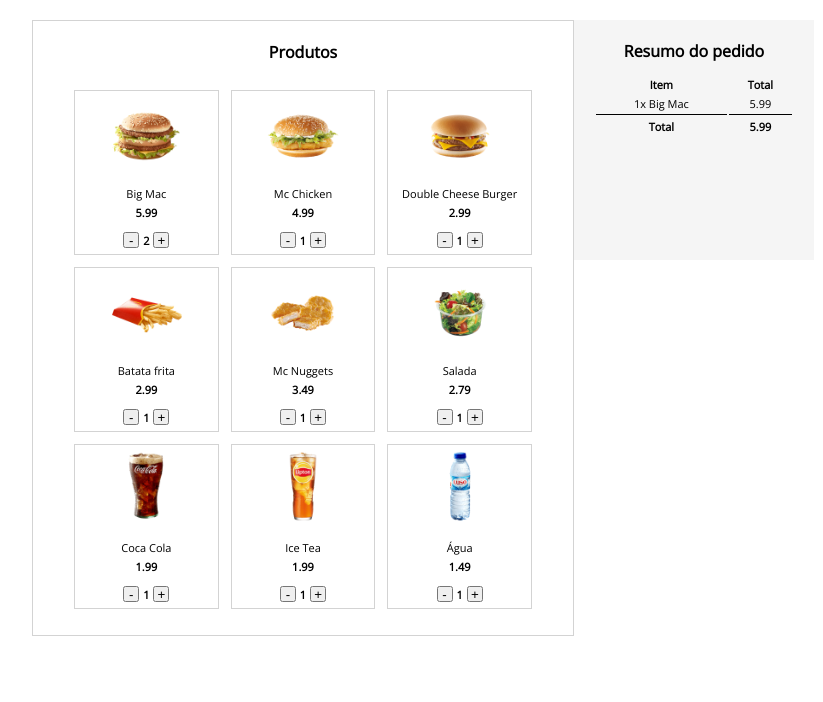
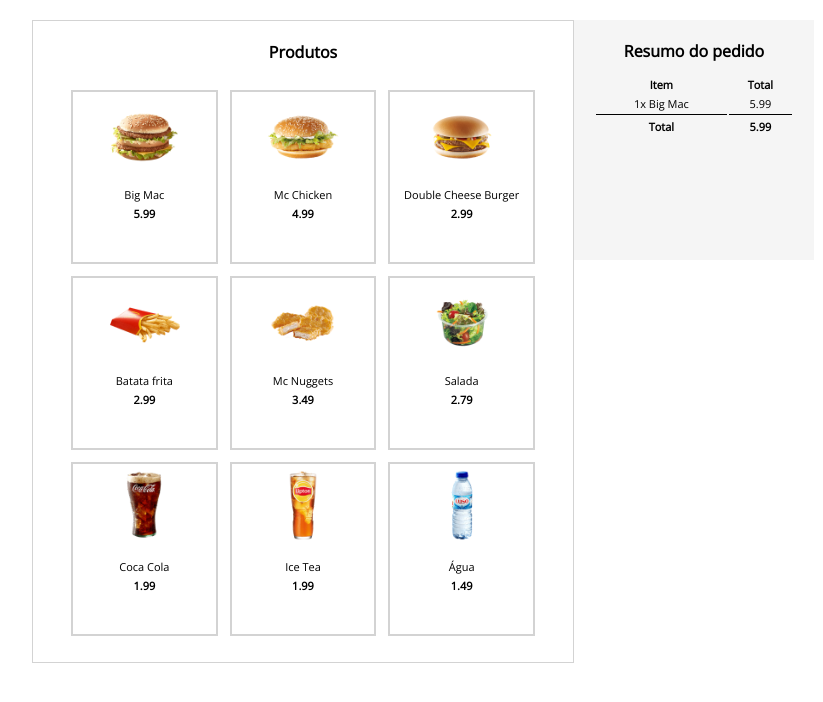
Before and after one commit to nestorjunior/vue-self-service-machine, a plain HTML site: page index.html in a window 1280 px wide. Shown: the whole page, without its empty margins (217-1040 px from the left). Drawn offline with nearby package versions, Linux system fonts and the light colour scheme.

```diff
--- a/index.html
+++ b/index.html
@@ -17,17 +17,22 @@
 
             <section class="items">
                 <h4>Produtos</h4>
-                <div class="product" v-for="product in products">
+                <div
+                    class="product"
+                    v-for="product in products"
+                    v-on:click="product.active = !product.active"
+                    :class="{ selected : product.active }"
+                >
                     <div class="photo">
-                        <img :src="product.photo">
+                        <img v-bind:src="product.photo">
                     </div>
                     <div class="description">
                         <span class="name">{{ product.name }}</span>
                         <span class="price">{{ product.price }}</span>
-                        <div class="quantity-area">
-                            <button>-</button>
+                        <div class="quantity-area" v-if="product.active">
+                            <button v-on:click.stop="product.quantity--" :disabled="product.quantity == 0">-</button>
                             <span class="quantity">{{ product.quantity }}</span>
-                            <button>+</button>
+                            <button v-on:click.stop="product.quantity++">+</button>
                         </div>
                     </div>
                 </div>
--- a/style.css
+++ b/style.css
@@ -33,6 +33,8 @@
     flex: 0 0 calc(33.333% - 24px);
     cursor: pointer;
     text-align: center;
+    min-height: 170px;
+    border: 2px solid lightgrey;
 }
 
 section.items .product.selected {
```
